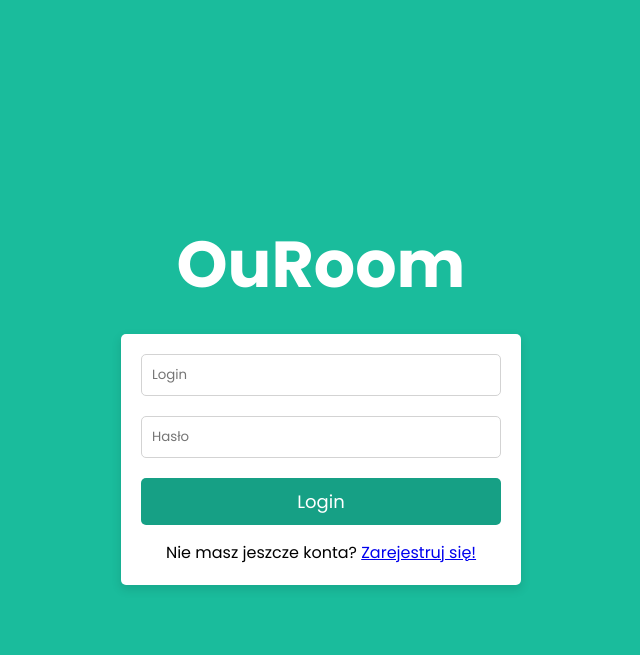
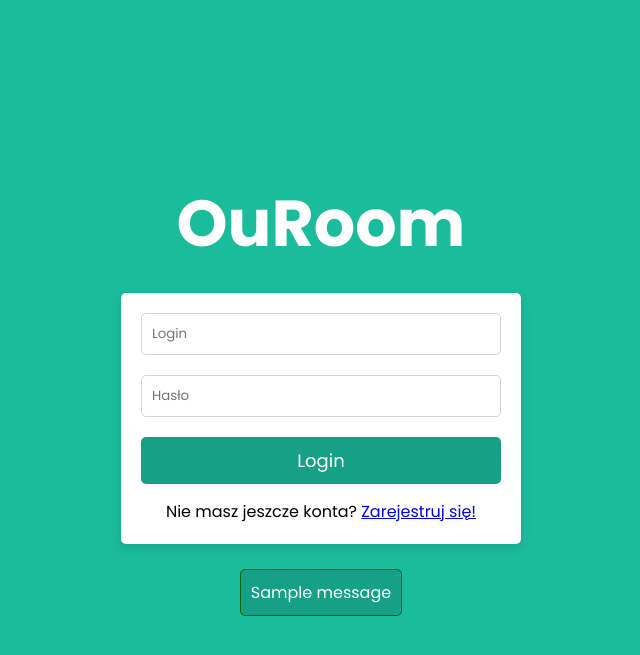
Before and after one commit to Dzony97/OuRoom, a Django app: page /login/ in a window 1280 px wide. Shown: the top 655 px of the page, without its empty margins (319-959 px from the left). Run offline with Django 4.2, Linux system fonts and the light colour scheme; one stand-in notice (Sample message) is shown.

Commit message:
Add message bad date to login

```diff
--- a/OuRoom/accounts/static/main.css
+++ b/OuRoom/accounts/static/main.css
@@ -91,3 +91,30 @@ a.button-style {
 a.button-style:hover {
   background-color: #12876f;
 }
+
+/* Base styles for all message types */
+.message {
+  padding: 10px;
+  margin-bottom: 10px;
+  border-radius: 5px;
+  background-color: #16a085; /* Base green color */
+  color: #fff; /* White text */
+  text-align: center;
+  border: 1px solid darkgreen; /* Slightly darker border for contrast */
+}
+
+
+.message-info {
+  background-color: #148f77;
+}
+
+.message-success {
+  background-color: #16a085;
+}
+
+.message-warning {
+  background-color: #13856a;
+}
+
+.message-error {
+  background-color: #117556;
--- a/OuRoom/accounts/templates/accounts/login.html
+++ b/OuRoom/accounts/templates/accounts/login.html
@@ -15,5 +15,13 @@
         <p>Nie masz jeszcze konta? <a href="{% url 'sign_up' %}">Zarejestruj się!</a> </p>
 
     </form>
+    </br>
+    {% if messages %}
+      {% for message in messages %}
+        <div class="message message-{{ message.tags }}">
+          {{ message }}
+        </div>
+      {% endfor %}
+    {% endif %}
 
 {% endblock content %}
--- a/OuRoom/accounts/views.py
+++ b/OuRoom/accounts/views.py
@@ -2,7 +2,7 @@ from django.shortcuts import render, redirect
 from . forms import CreateUserForm, LoginForm
 
 from django.contrib.auth.models import auth
-from django.contrib.auth import authenticate
+from django.contrib import messages
 
 def sign_up(request):
 
@@ -38,7 +38,7 @@ def log_in(request):
                 return redirect('main_room')
 
         else:
-            print('cos tam cos tam')
+            messages.error(request, 'Niepoprawny login lub hasło.')
 
     context = {'loginform': form}
 
```
Also changed, not shown: OuRoom/db.sqlite3.
